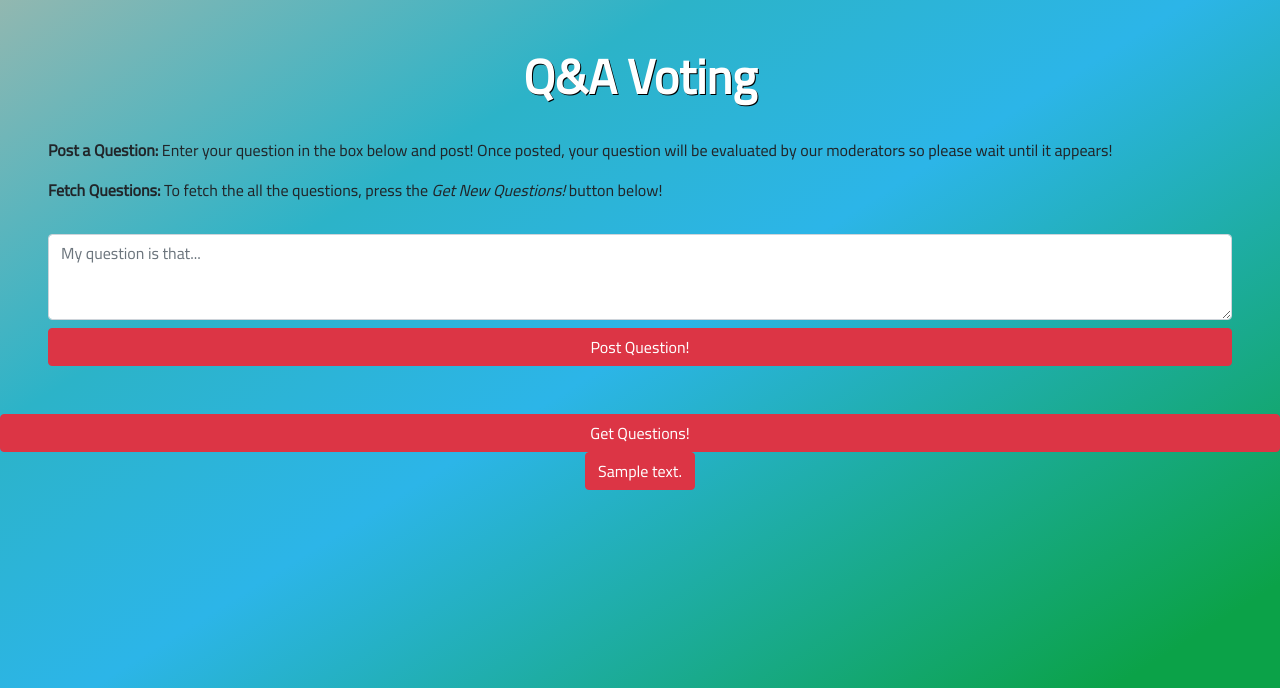
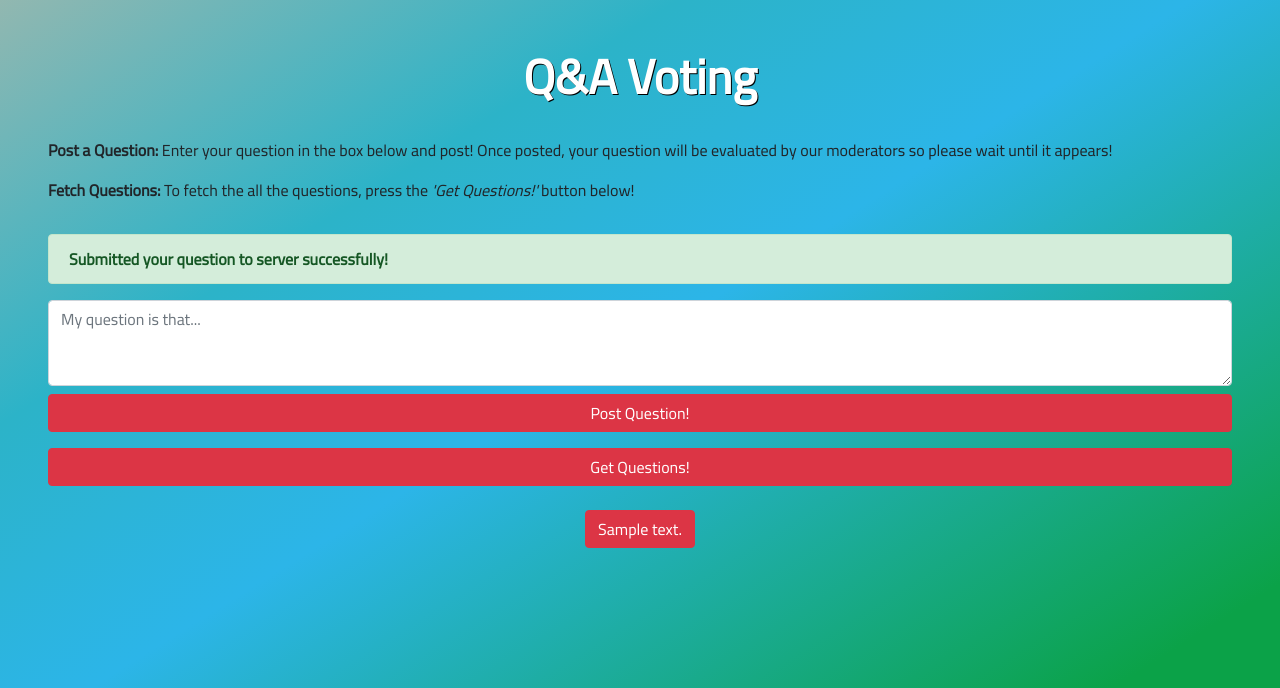
Before and after one commit to othmanalikhan-apps/project_vote, a Django app: page /voting in a window 1280 px wide. Shown: the part 56-744 px from the top of the page. Run offline with Django 3.2, Linux system fonts and the light colour scheme; a user stored in the database is signed in; tables that the repository leaves empty hold one stand-in row (values such as "Sample post"); one stand-in notice (Sample message) is shown; some libraries are stand-ins or nearby versions.

Commit message:
Fixed remaining fatal bugs where redirection after POST was not added

```diff
--- a/vote/qa/templates/qa/voting.html
+++ b/vote/qa/templates/qa/voting.html
@@ -20,31 +20,39 @@
             </p>
             <p>
                 <b>Fetch Questions:</b>
-                To fetch the all the questions, press the <i>Get New
-                Questions!</i> button below!
+                To fetch the all the questions, press the <i>'Get Questions!'</i>
+                button below!
             </p>
         </div>
     </div>
 
     <!--Post a question section-->
     <div class="row h-100 pl-5 pr-5 pb-4 justify-content-center align-items-center">
-        <form class="col-12" method="POST" action="/voting">
 
-            {% if question == "success" %}
+        <form class="col-12 mb-0" method="POST" action="/voting">
+            {% csrf_token %}
+
+            <!---For loop needed to consume messages by Django messages framework-->
+            {% if messages %}
+                {% for m in messages %}
                 <div class="alert alert-success" role="alert">
                     <strong>Submitted your question to server successfully!</strong>
                 </div>
+                {% endfor %}
             {% endif %}
 
-            {% csrf_token %}
             <div class="form-group">
                 <textarea type="text" class="form-control mb-2" name="body" rows="3" placeholder="My question is that..."></textarea>
-                <input type="submit" class="btn btn-danger w-100 mb-2" value="Post Question!"/>
+                <input type="submit" class="btn btn-danger w-100" value="Post Question!"/>
             </div>
+        </form>
+
+        <form class="col-12" method="GET" action="/voting">
+            <button type="submit" class="btn btn-danger w-100" onclick="location.reload()">Get Questions!</button>
         </form>
     </div>
 
-    <button type="submit" class="btn btn-danger w-100" onclick="location.reload()">Get Questions!</button>
+
 
     <!--All posted questions section-->
     {% for q in questions %}
--- a/vote/qa/views.py
+++ b/vote/qa/views.py
@@ -1,5 +1,6 @@
 import json
 
+from django.contrib import messages
 from django.contrib.auth import authenticate, login
 from django.contrib.auth.decorators import login_required
 from django.http import HttpResponse, HttpResponseRedirect
@@ -39,9 +40,10 @@ def voting(request):
     if request.method == "POST":
         if request.POST["body"]:
             Question(body=request.POST["body"]).save()
-            return render(request, 'qa/voting.html', {"question": "success"})
+            messages.success(request, "success")
+            return HttpResponseRedirect("/voting")
         else:
-            return render(request, 'qa/voting.html')
+            return HttpResponseRedirect("/voting")
 
 
 @login_required
```
